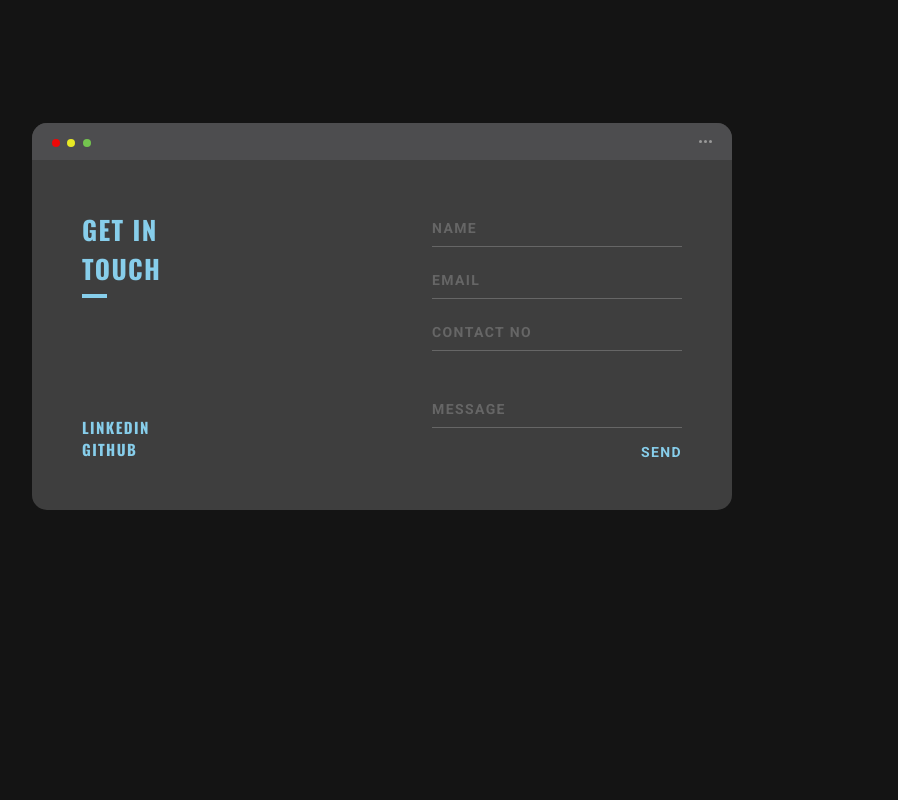
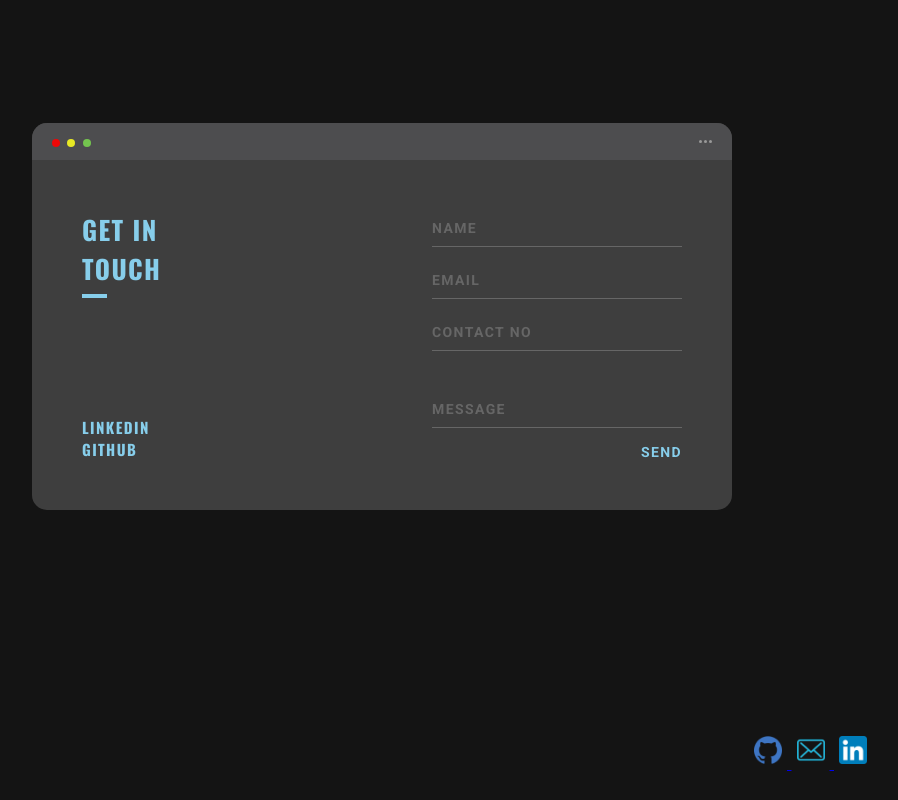
Before and after one commit to guilhermeabel99/guilhermeabeldev, a plain HTML site: page index.html in a window 1280 px wide. Shown: the part 1258-2058 px from the top of the page, without its empty margins (258-1156 px from the left). Before the commit the page ends 1974 px from the top, so only its background shows below. Drawn offline with nearby package versions, Linux system fonts and the light colour scheme.

Commit message:
add: images, resources, footer

```diff
--- a/index.html
+++ b/index.html
@@ -177,6 +177,25 @@
         </div>
       </div>
     </div>
+     <!-- Footer Sections -->
+     <div class="footerContainer">
+      <div class="footerLeft">
+      </div>
+      <div class="footerRight">
+        <div class="footerIconContainer">
+          <a href="https://github.com/guilhermeabel99" target="_blank">
+          <img class="socialIcon" src="./images/socialIcons/github.png"/>
+          </a>
+          <a href="mailto:guilhermeabel.contato@gmail.com" target="_blank">
+          <img class="socialIcon" src="./images/socialIcons/email.png"/>
+          </a>
+          <a href="https://www.linkedin.com/in/guilhermeabel/" target="_blank">
+          <img class="socialIcon" src="./images/socialIcons/linkedin.png"/>
+          </a>
+        </div>
+      </div>
+    </div>
+
     <script src="./app.js"></script>
-</body>
-</html>
+  </body>
+</html><br>
```
Also changed, not shown: images/css_logo.png (added), images/html_logo.png (added), images/js_logo.png (added), images/python_logo.png (added), images/socialIcons/email.png (added), images/socialIcons/github.png (added), images/socialIcons/linkedin.png (added).
